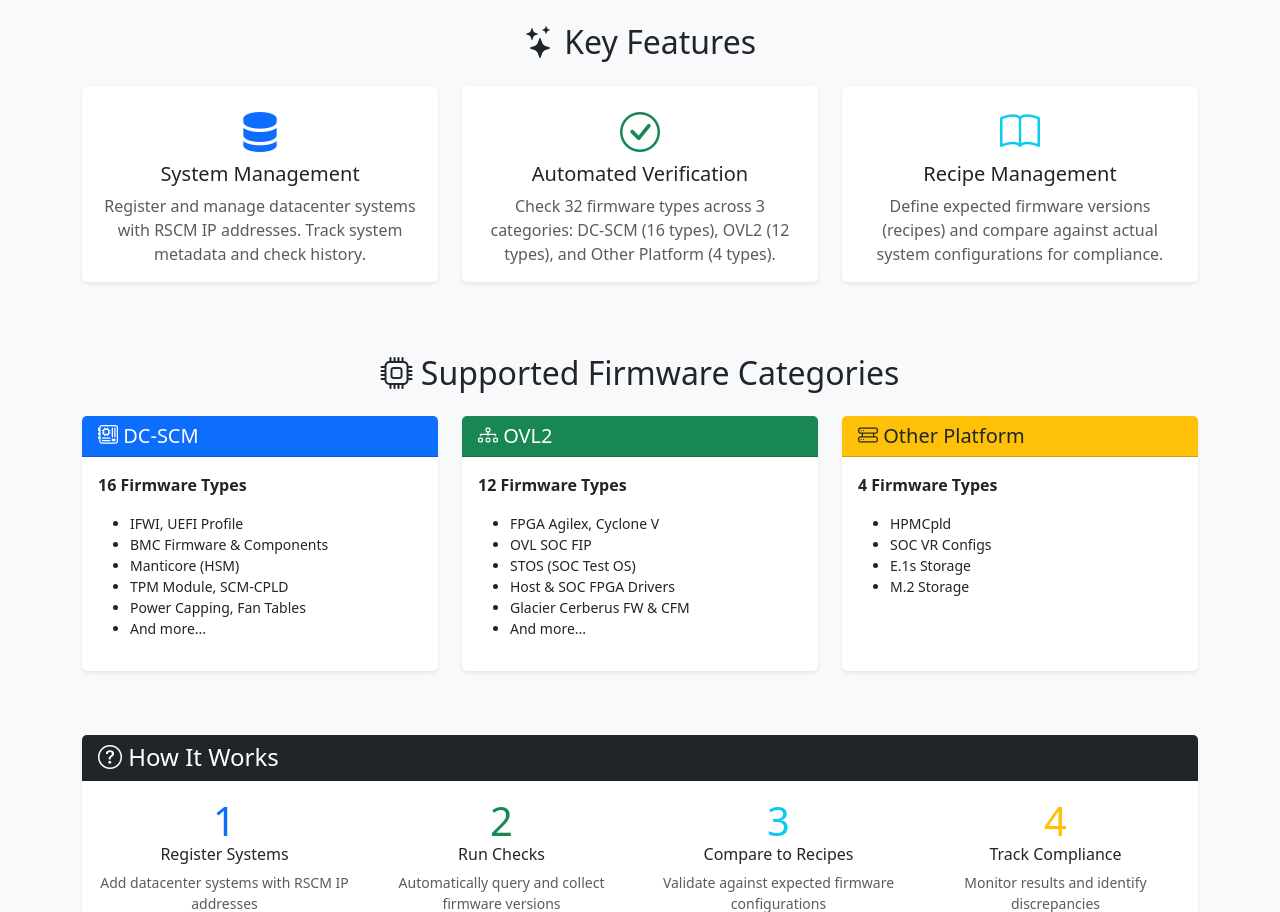
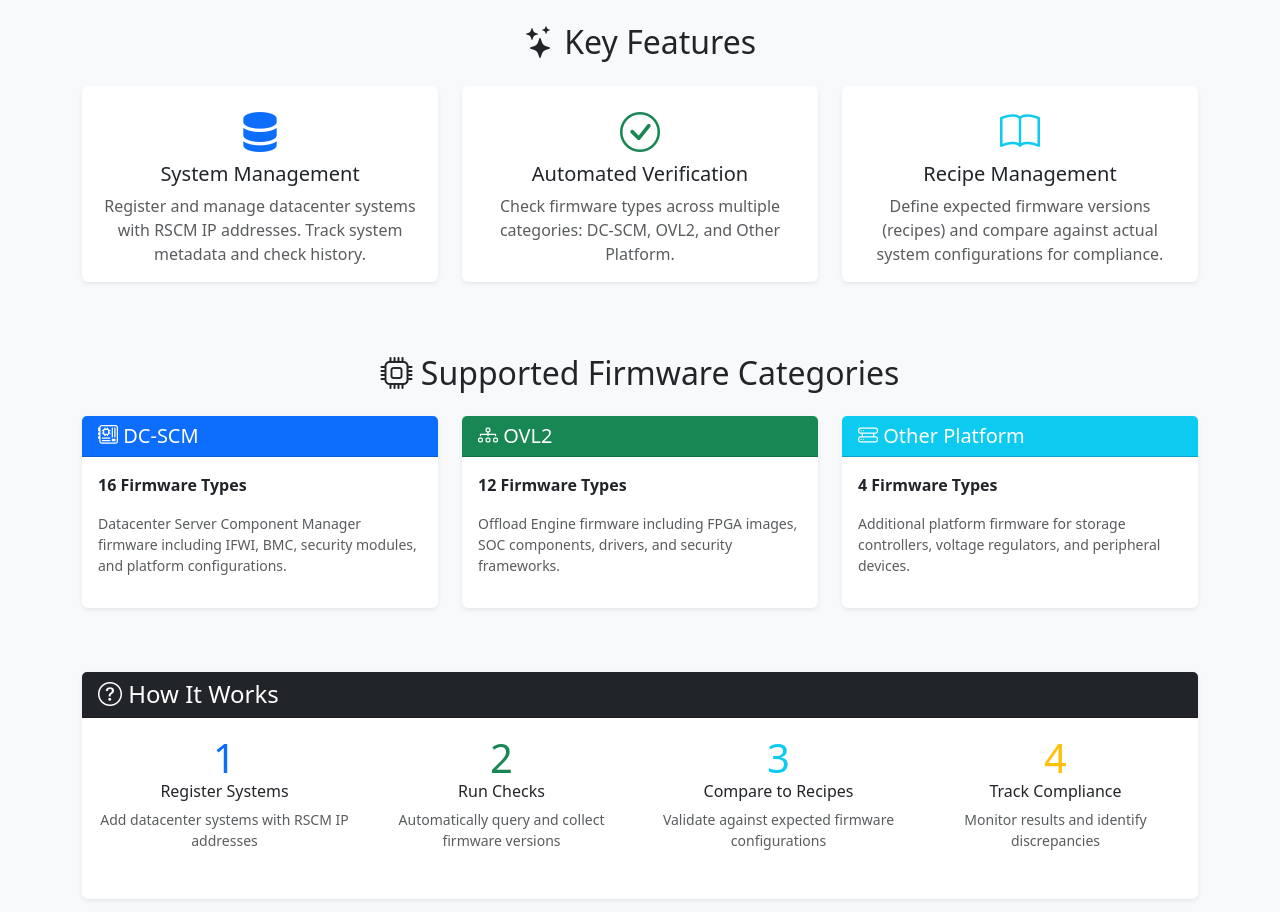
Before and after one commit to JarrettJones/Compliance, a Flask app: page / in a window 1280 px wide. Shown: the part 459-1371 px from the top of the page. Run offline with Flask 3, Linux system fonts and the light colour scheme; data comes from the database, SQL or seed files in the repository; data that the repository does not hold is empty; parts of the project's set-up code (start-up, migrations or seed data) failed here and were passed over.

Commit message:
Update dashboard to show dynamic firmware type counts by program

```diff
--- a/firmware-checker/app.py
+++ b/firmware-checker/app.py
@@ -1395,6 +1395,37 @@ def index():
         ''', program_params).fetchall()
 
         # Get stats for this program
+        # Count firmware types assigned to this program
+        if program_id:
+            firmware_types_count = conn.execute('''
+                SELECT COUNT(*) as count
+                FROM program_firmware_types
+                WHERE program_id = ?
+            ''', (program_id,)).fetchone()['count']
+
+            # Get firmware types grouped by category for this program
+            firmware_types = conn.execute('''
+                SELECT ft.category, COUNT(ft.id) as count
+                FROM firmware_types ft
+                INNER JOIN program_firmware_types pft ON ft.id = pft.firmware_type_id
+                WHERE pft.program_id = ?
+                GROUP BY ft.category
+                ORDER BY ft.category
+            ''', (program_id,)).fetchall()
+        else:
+            firmware_types_count = conn.execute('SELECT COUNT(*) as count FROM firmware_types').fetchone()['count']
+
+            # Get all firmware types grouped by category
+            firmware_types = conn.execute('''
+                SELECT category, COUNT(id) as count
+                FROM firmware_types
+                GROUP BY category
+                ORDER BY category
+            ''').fetchall()
+
+        # Convert to dict for easier template access
+        firmware_by_category = {row['category']: row['count'] for row in firmware_types}
+
         stats = {
             'total_systems': conn.execute(f'SELECT COUNT(*) as count FROM systems s {program_filter}', program_params).fetchone()['count'],
             'total_checks': conn.execute(f'''
@@ -1404,11 +1435,12 @@ def index():
                 {program_filter}
             ''', program_params).fetchone()['count'],
             'total_recipes': conn.execute(f'SELECT COUNT(*) as count FROM firmware_recipes fr {program_filter.replace("s.program_id", "fr.program_id")}', program_params).fetchone()['count'],
+            'total_firmware_types': firmware_types_count,
             'recent_systems': systems,
             'recent_checks': recent_checks
         }
 
-    return render_template('index.html', stats=stats)
+    return render_template('index.html', stats=stats, firmware_by_category=firmware_by_category)
 
 @app.route('/help')
 def help():
--- a/firmware-checker/templates/index.html
+++ b/firmware-checker/templates/index.html
@@ -56,7 +56,11 @@
                 <i class="bi bi-check-circle fs-1 text-success mb-3"></i>
                 <h5 class="card-title">Automated Verification</h5>
                 <p class="card-text text-muted">
-                    Check 32 firmware types across 3 categories: DC-SCM (16 types), OVL2 (12 types), and Other Platform (4 types).
+                    {% if session.get('program_id') %}
+                    Check {{ stats.total_firmware_types }} firmware types available for {{ session.get('program_name') }} program.
+                    {% else %}
+                    Check firmware types across multiple categories: DC-SCM, OVL2, and Other Platform.
+                    {% endif %}
                 </p>
             </div>
         </div>
@@ -76,68 +80,40 @@
 </div>
 
 <!-- Firmware Categories -->
+{% if firmware_by_category %}
 <div class="row mb-5">
     <div class="col-12">
         <h2 class="text-center mb-4">
-            <i class="bi bi-cpu"></i> Supported Firmware Categories
+            <i class="bi bi-cpu"></i> {% if session.get('program_id') %}Available Firmware Categories for {{ session.get('program_name') }}{% else %}Supported Firmware Categories{% endif %}
         </h2>
     </div>
 
+    {% for category, count in firmware_by_category.items() %}
     <div class="col-md-4 mb-3">
-        <div class="card border-primary h-100">
-            <div class="card-header bg-primary text-white">
-                <h5 class="mb-0"><i class="bi bi-motherboard"></i> DC-SCM</h5>
+        <div class="card border-{% if loop.index == 1 %}primary{% elif loop.index == 2 %}success{% else %}info{% endif %} h-100">
+            <div class="card-header bg-{% if loop.index == 1 %}primary{% elif loop.index == 2 %}success{% else %}info{% endif %} text-white">
+                <h5 class="mb-0">
+                    <i class="bi bi-{% if category == 'DC-SCM' %}motherboard{% elif category == 'OVL2' %}diagram-3{% else %}hdd-rack{% endif %}"></i>
+                    {{ category }}
+                </h5>
             </div>
             <div class="card-body">
-                <p class="card-text"><strong>16 Firmware Types</strong></p>
-                <ul class="small">
-                    <li>IFWI, UEFI Profile</li>
-                    <li>BMC Firmware & Components</li>
-                    <li>Manticore (HSM)</li>
-                    <li>TPM Module, SCM-CPLD</li>
-                    <li>Power Capping, Fan Tables</li>
-                    <li>And more...</li>
-                </ul>
+                <p class="card-text"><strong>{{ count }} Firmware Type{{ 's' if count != 1 else '' }}</strong></p>
+                <p class="text-muted small">
+                    {% if category == 'DC-SCM' %}
+                    Datacenter Server Component Manager firmware including IFWI, BMC, security modules, and platform configurations.
+                    {% elif category == 'OVL2' %}
+                    Offload Engine firmware including FPGA images, SOC components, drivers, and security frameworks.
+                    {% else %}
+                    Additional platform firmware for storage controllers, voltage regulators, and peripheral devices.
+                    {% endif %}
+                </p>
             </div>
         </div>
     </div>
-
-    <div class="col-md-4 mb-3">
-        <div class="card border-success h-100">
-            <div class="card-header bg-success text-white">
-                <h5 class="mb-0"><i class="bi bi-diagram-3"></i> OVL2</h5>
-            </div>
-            <div class="card-body">
-                <p class="card-text"><strong>12 Firmware Types</strong></p>
-                <ul class="small">
-                    <li>FPGA Agilex, Cyclone V</li>
-                    <li>OVL SOC FIP</li>
-                    <li>STOS (SOC Test OS)</li>
-                    <li>Host & SOC FPGA Drivers</li>
-                    <li>Glacier Cerberus FW & CFM</li>
-                    <li>And more...</li>
-                </ul>
-            </div>
-        </div>
-    </div>
-
-    <div class="col-md-4 mb-3">
-        <div class="card border-warning h-100">
-            <div class="card-header bg-warning text-dark">
-                <h5 class="mb-0"><i class="bi bi-hdd-rack"></i> Other Platform</h5>
-            </div>
-            <div class="card-body">
-                <p class="card-text"><strong>4 Firmware Types</strong></p>
-                <ul class="small">
-                    <li>HPMCpld</li>
-                    <li>SOC VR Configs</li>
-                    <li>E.1s Storage</li>
-                    <li>M.2 Storage</li>
-                </ul>
-            </div>
-        </div>
-    </div>
+    {% endfor %}
 </div>
+{% endif %}
 
 <!-- How It Works -->
 <div class="row mb-5">
```
